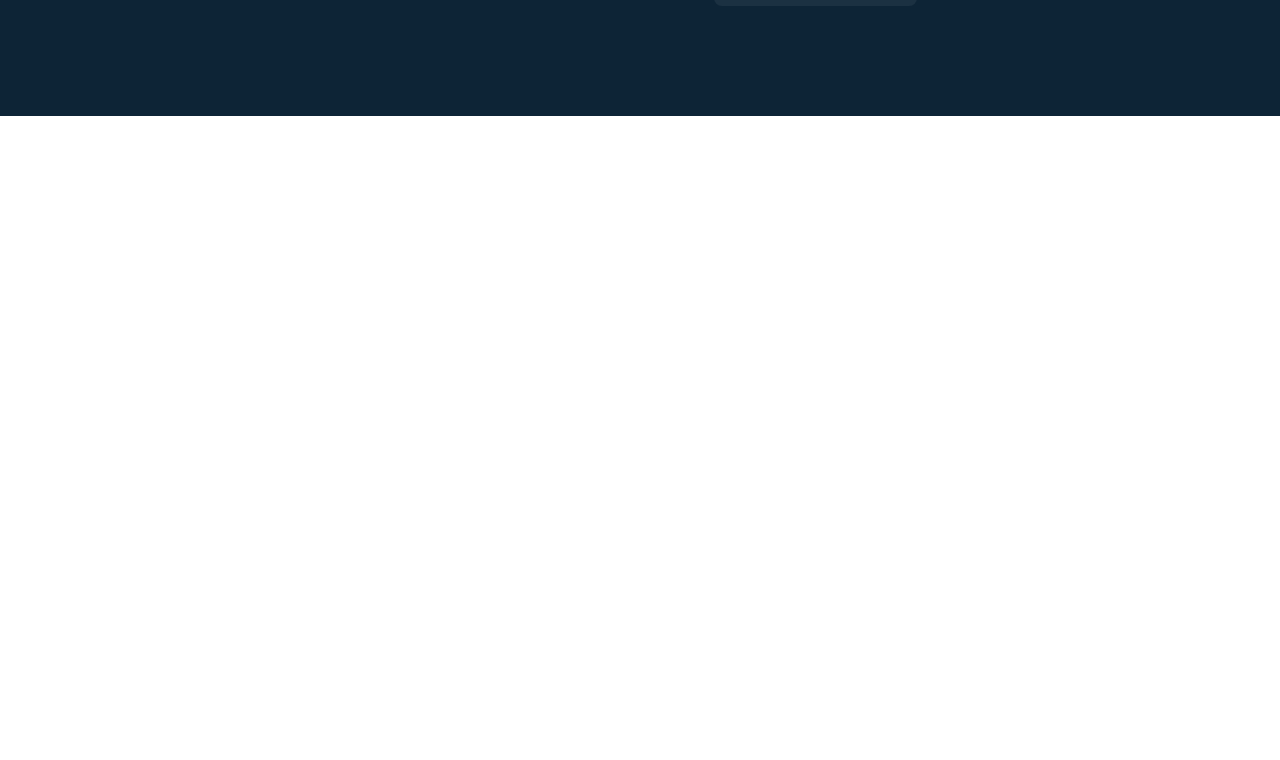
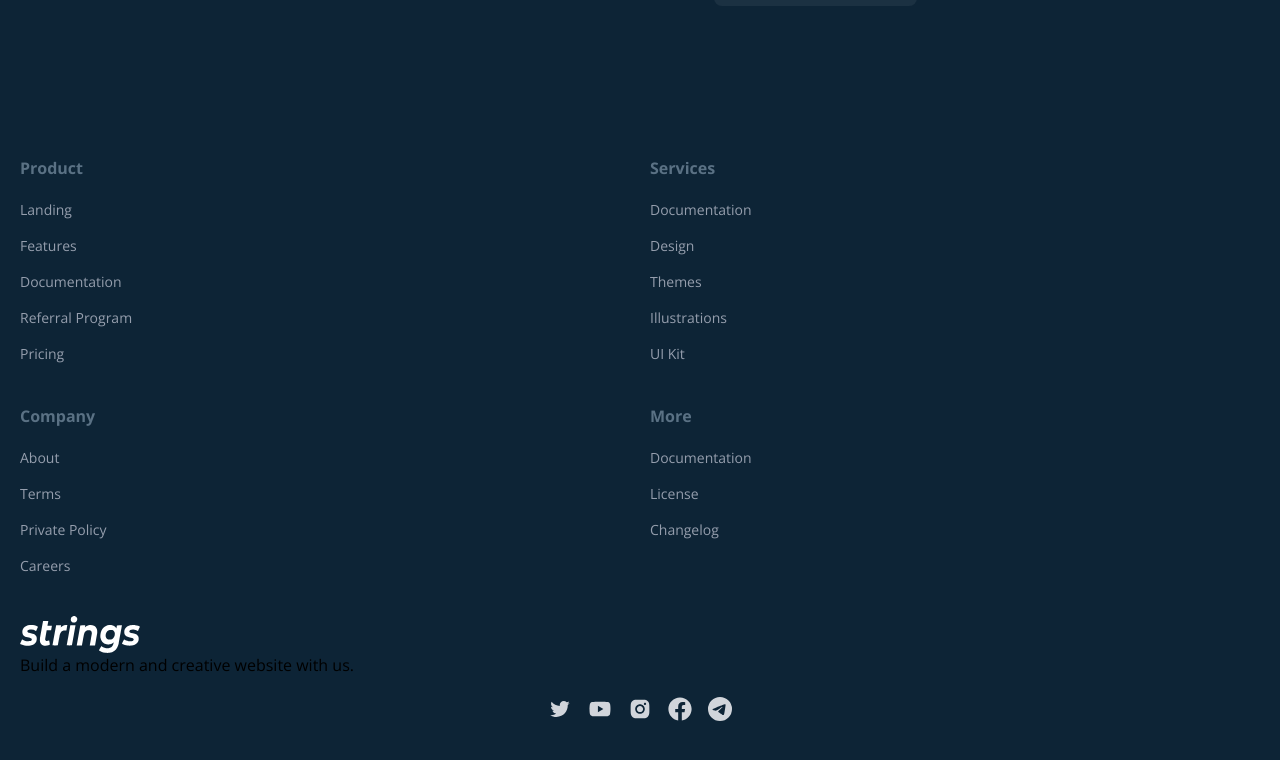
Before and after one commit to akshatbiniwale/summer-projects, a React (Create React App) app in the folder frontend/: page / in a window 1280 px wide. Shown: the part 1855-2615 px from the top of the page. Before the commit the page ends 1971 px from the top, so only its background shows below. Built offline with nearby package versions, Linux system fonts and the light colour scheme; the HTML template or start-up script is replaced by a standard one.

Commit message:
Footer in progress

```diff
--- a/frontend/src/components/Footer.jsx
+++ b/frontend/src/components/Footer.jsx
@@ -1,7 +1,122 @@
 import React from "react";
+import { images } from "../constants";
+import {
+    AiOutlineTwitter,
+    AiFillYoutube,
+    AiFillInstagram,
+} from "react-icons/ai";
+import { FaFacebook } from "react-icons/fa";
+import { BsTelegram } from "react-icons/bs";
 
 const Footer = () => {
-    return <div></div>;
+    return (
+        <section className="bg-dark-hard">
+            <footer className="container mx-auto grid grid-cols-10 px-5 py-10 gap-y-10 gap-x-5">
+                <div className="col-span-5">
+                    <h3 className="text-dark-light font-bold">Product</h3>
+                    <ul className="text-[#959EAD] text-sm mt-5 space-y-4">
+                        <li>
+                            <a href="/">Landing</a>
+                        </li>
+                        <li>
+                            <a href="/">Features</a>
+                        </li>
+                        <li>
+                            <a href="/">Documentation</a>
+                        </li>
+                        <li>
+                            <a href="/">Referral Program</a>
+                        </li>
+                        <li>
+                            <a href="/">Pricing</a>
+                        </li>
+                    </ul>
+                </div>
+                <div className="col-span-5">
+                    <h3 className="text-dark-light font-bold">Services</h3>
+                    <ul className="text-[#959EAD] text-sm mt-5 space-y-4">
+                        <li>
+                            <a href="/">Documentation</a>
+                        </li>
+                        <li>
+                            <a href="/">Design</a>
+                        </li>
+                        <li>
+                            <a href="/">Themes</a>
+                        </li>
+                        <li>
+                            <a href="/">Illustrations</a>
+                        </li>
+                        <li>
+                            <a href="/">UI Kit</a>
+                        </li>
+                    </ul>
+                </div>
+                <div className="col-span-5">
+                    <h3 className="text-dark-light font-bold">Company</h3>
+                    <ul className="text-[#959EAD] text-sm mt-5 space-y-4">
+                        <li>
+                            <a href="/">About</a>
+                        </li>
+                        <li>
+                            <a href="/">Terms</a>
+                        </li>
+                        <li>
+                            <a href="/">Private Policy</a>
+                        </li>
+                        <li>
+                            <a href="/">Careers</a>
+                        </li>
+                    </ul>
+                </div>
+                <div className="col-span-5">
+                    <h3 className="text-dark-light font-bold">More</h3>
+                    <ul className="text-[#959EAD] text-sm mt-5 space-y-4">
+                        <li>
+                            <a href="/">Documentation</a>
+                        </li>
+                        <li>
+                            <a href="/">License</a>
+                        </li>
+                        <li>
+                            <a href="/">Changelog</a>
+                        </li>
+                    </ul>
+                </div>
+                <div className="col-span-10">
+                    <img src={images.Logo} alt="logo" className="brightness-0 invert" />
+                    <p>Build a modern and creative website with us.</p>
+                    <ul className="flex justify-center items-center mt-5 space-x-4 text-gray-300">
+                        <li>
+                            <a href="/">
+                                <AiOutlineTwitter className="w-6 h-auto" />
+                            </a>
+                        </li>
+                        <li>
+                            <a href="/">
+                                <AiFillYoutube className="w-6 h-auto" />
+                            </a>
+                        </li>
+                        <li>
+                            <a href="/">
+                                <AiFillInstagram className="w-6 h-auto" />
+                            </a>
+                        </li>
+                        <li>
+                            <a href="/">
+                                <FaFacebook className="w-6 h-auto" />
+                            </a>
+                        </li>
+                        <li>
+                            <a href="/">
+                                <BsTelegram className="w-6 h-auto" />
+                            </a>
+                        </li>
+                    </ul>
+                </div>
+            </footer>
+        </section>
+    );
 };
 
 export default Footer;
--- a/frontend/src/pages/home/HomePage.jsx
+++ b/frontend/src/pages/home/HomePage.jsx
@@ -7,10 +7,11 @@ import CTA from "./container/CTA";
 function HomePage() {
     return (
         <div>
-            <MainLayout />
-            <Hero />
-            <Articles />
-            <CTA />
+            <MainLayout>
+                <Hero />
+                <Articles />
+                <CTA />
+            </MainLayout>
         </div>
     );
 }
```
